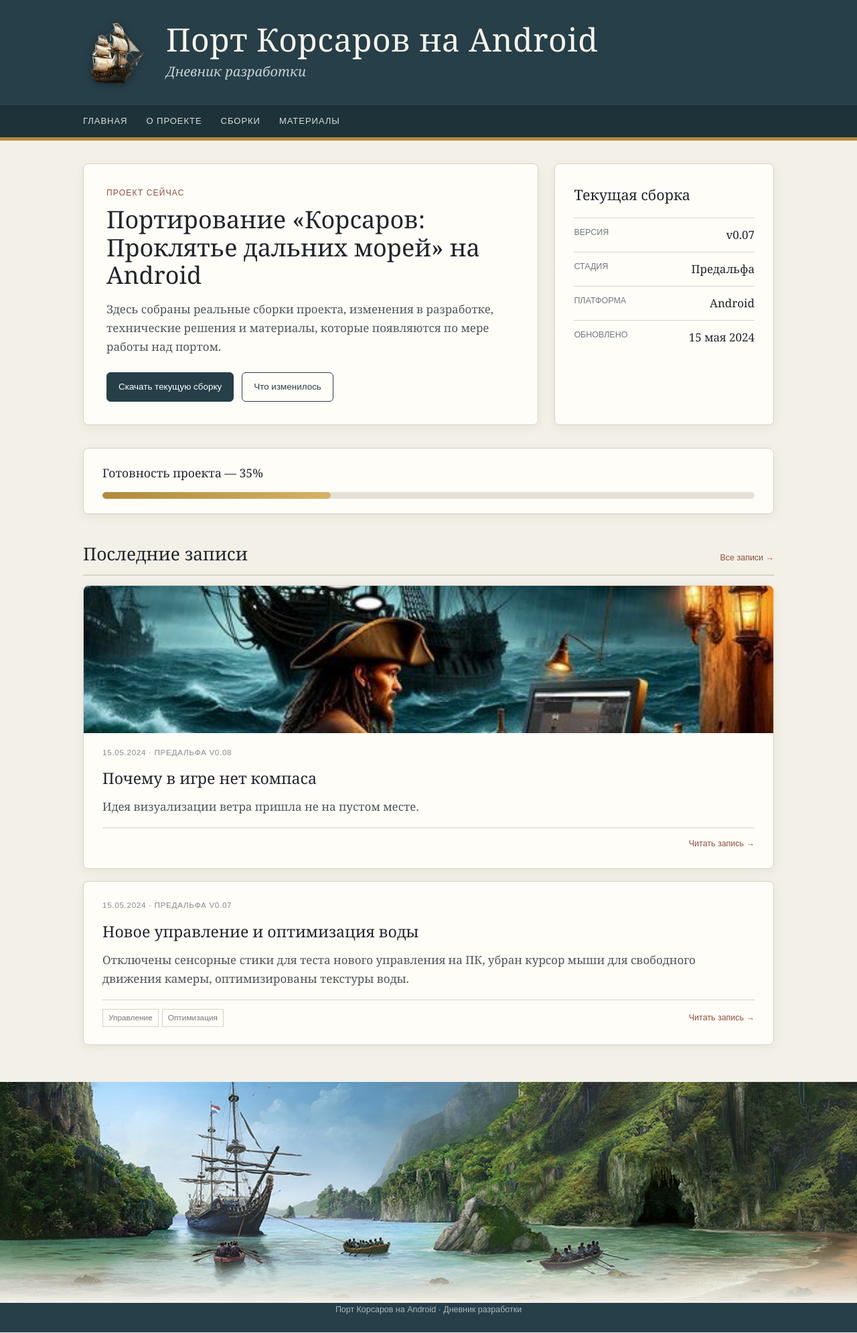
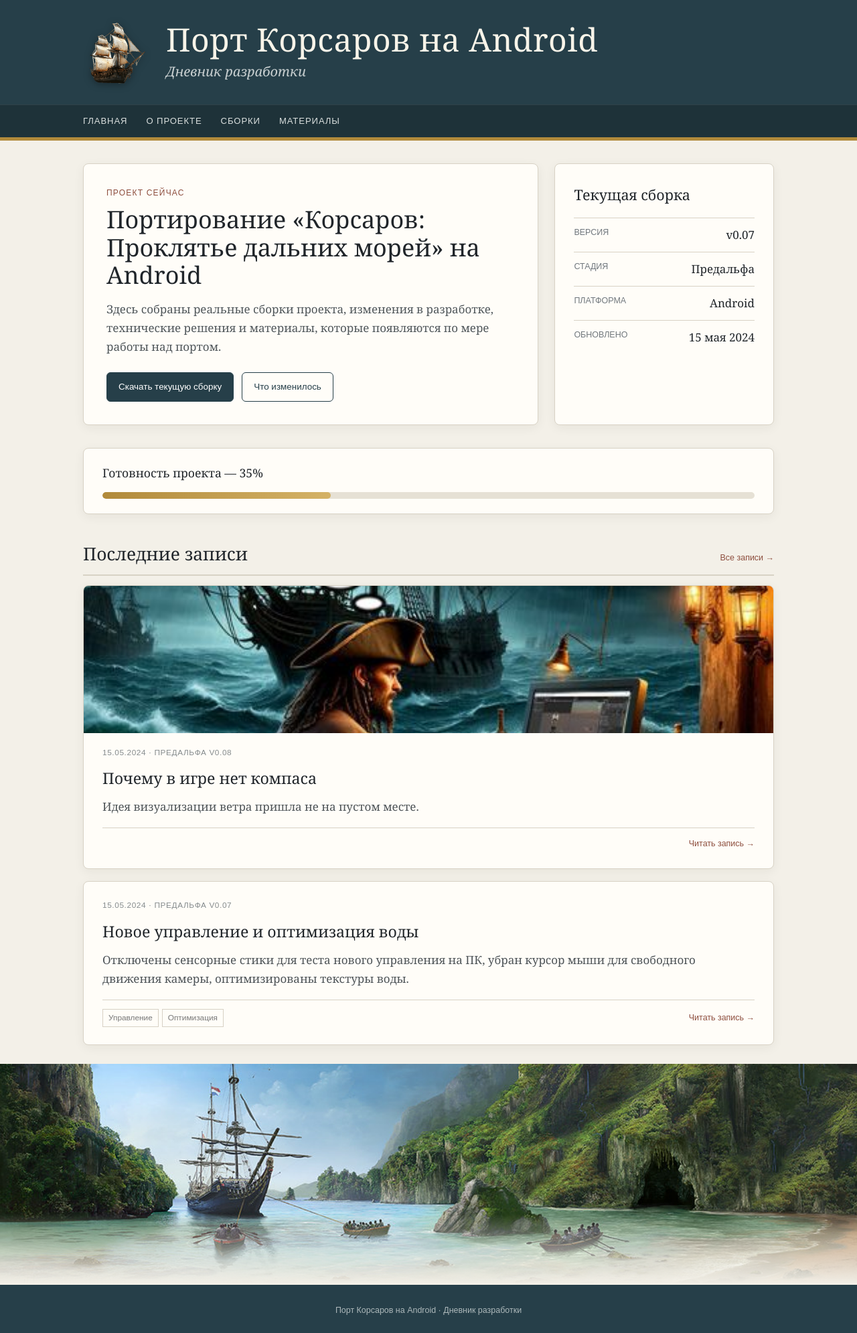
Before and after one commit to tislic/SeaDogsPort, a Jekyll site: the page built from index.html, in a window 1280 px wide. Shown: the whole page at 67% size. Built offline with Jekyll 4.4.1, drawn with Linux system fonts in a browser that asks for light colours.

Commit message:
Исправить геометрию футера и переход пейзажа в бежевый

```diff
--- a/assets/style.css
+++ b/assets/style.css
@@ -114,43 +114,35 @@ a{color:inherit}
 .tags span{display:inline-block;border:1px solid #d7d1c5;padding:3px 8px;margin-right:5px}
 .read{font-family:Arial,sans-serif;font-size:.78rem;color:var(--rust);text-decoration:none;white-space:nowrap}
 
-/* ═══ ФУТЕР: ПЕЙЗАЖ + ТЁМНАЯ ПОЛОСА ═══ */
+/* ═══ ФУТЕР: ПЕЙЗАЖ НАД ТЁМНОЙ ПОЛОСОЙ ═══ */
 .footer{
+  --footer-art-height:clamp(160px,25.735vw,490px);
+  --footer-gap:28px;
   position:relative;
-  margin-top:55px;
-  padding:clamp(190px,25.735vw,490px) 24px 24px;
-  background-color:var(--sea);
-  background-image:url("design/background-source.png");
-  background-repeat:no-repeat;
-  background-position:center top;
-  background-size:100% auto;
+  margin-top:calc(var(--footer-art-height) + var(--footer-gap));
+  padding:28px 24px 24px;
+  background:var(--sea);
   color:#aeb9bb;
   text-align:center;
   font-family:Arial,sans-serif;
   font-size:.78rem;
 }
 
-/* Мягкий переход изображения к цвету страницы перед тёмной полосой */
+/* Пейзаж занимает место над футером, но не создаёт пустого отступа */
 .footer::before{
   content:"";
   position:absolute;
   z-index:0;
   left:0;
   right:0;
-  top:clamp(130px,20vw,380px);
-  height:clamp(60px,5.735vw,110px);
-  background:linear-gradient(to bottom,rgba(243,240,232,0),var(--paper));
-  pointer-events:none;
-}
-.footer::after{
-  content:"";
-  position:absolute;
-  z-index:0;
-  left:0;
-  right:0;
-  bottom:0;
-  height:24px;
-  background:var(--sea);
+  bottom:100%;
+  height:var(--footer-art-height);
+  background-image:
+    linear-gradient(to bottom,rgba(243,240,232,0) 68%,var(--paper) 100%),
+    url("design/background-source.png");
+  background-repeat:no-repeat;
+  background-position:center bottom,center top;
+  background-size:100% auto,100% auto;
   pointer-events:none;
 }
 .footer{isolation:isolate}
@@ -228,14 +220,14 @@ a{color:inherit}
     margin: 1em auto;
   }
 
-  /* На узком экране сохраняем пейзаж достаточно высоким, не сжимая его в полоску */
   .footer{
-    padding-top:190px;
-    background-size:auto 190px;
-    background-position:center top;
+    --footer-art-height:160px;
+    --footer-gap:22px;
+    margin-top:calc(var(--footer-art-height) + var(--footer-gap));
+    padding:22px 15px 20px;
   }
   .footer::before{
-    top:130px;
-    height:60px;
+    background-size:auto 160px,auto 160px;
+    background-position:center bottom,center top;
   }
 }
```
